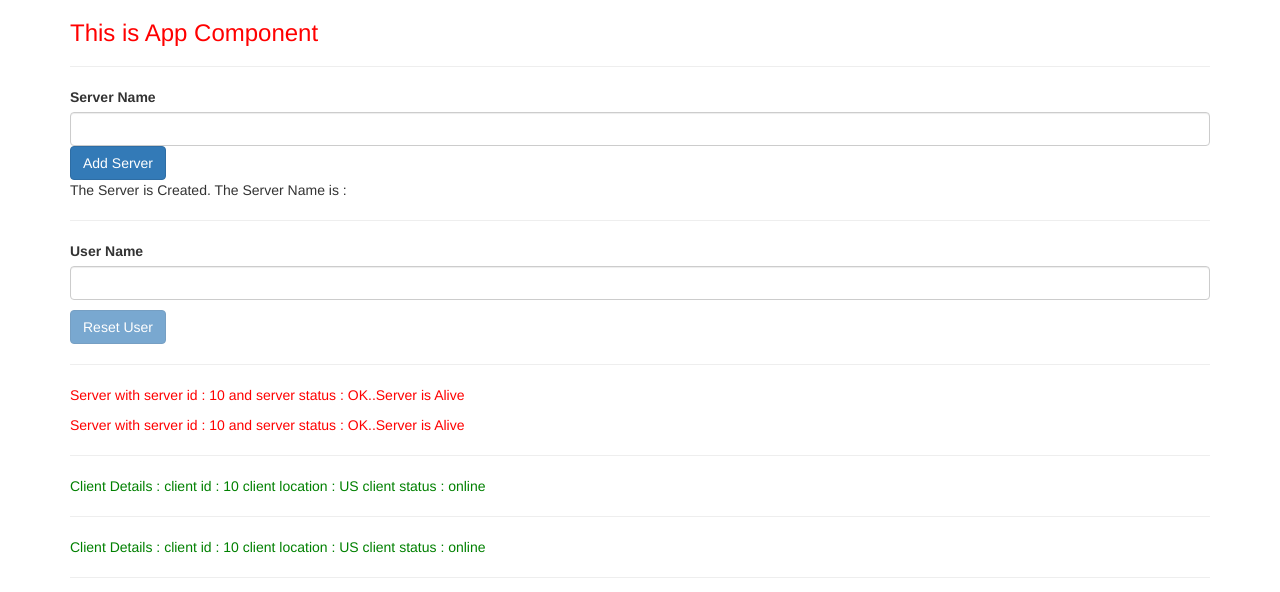
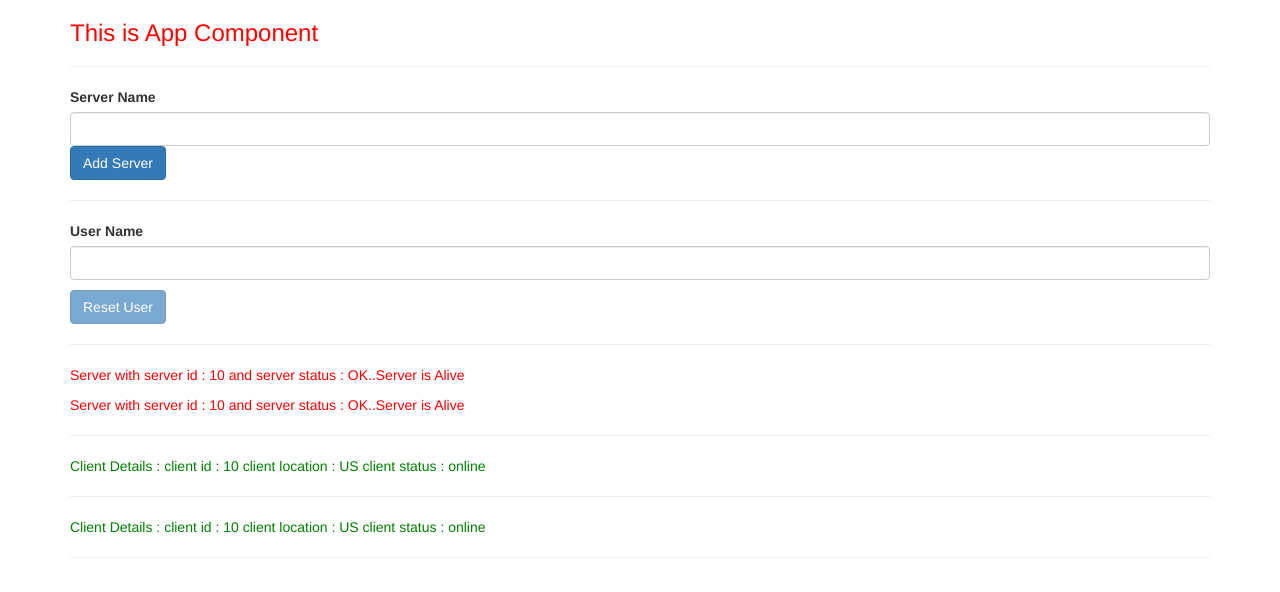
Before and after one commit to AmeyaChavre/Ng-Server-Client, an Angular app in the folder ng8-app/: page / in a window 1280 px wide. Shown: the top 592 px of the page. Built offline with nearby package versions, Linux system fonts and the light colour scheme.

Commit message:
Commit#162

```diff
--- a/ng8-app/src/app/servers/servers.component.html
+++ b/ng8-app/src/app/servers/servers.component.html
@@ -23,7 +23,6 @@ Add Server
 <!---p> {{serverCreationStatus}} </p-->
 <!--Using *ngIf structural directive , * indicates that directive is structural and actually manipulates DOM-->
 <p *ngIf="serverCreated"> The Server is Created. The Server Name is : {{serverName}} </p>
-<p *ngIf="!serverCreated"> The Server is Created. The Server Name is : {{serverName}} </p>
 <hr>
 <label>User Name</label>
 <input type="text"
```
